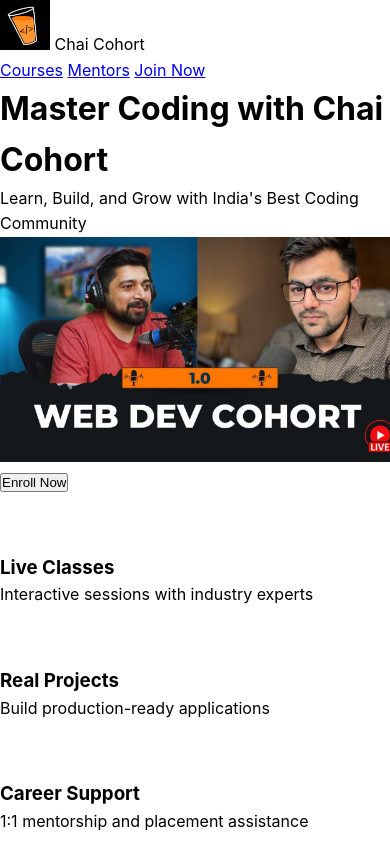
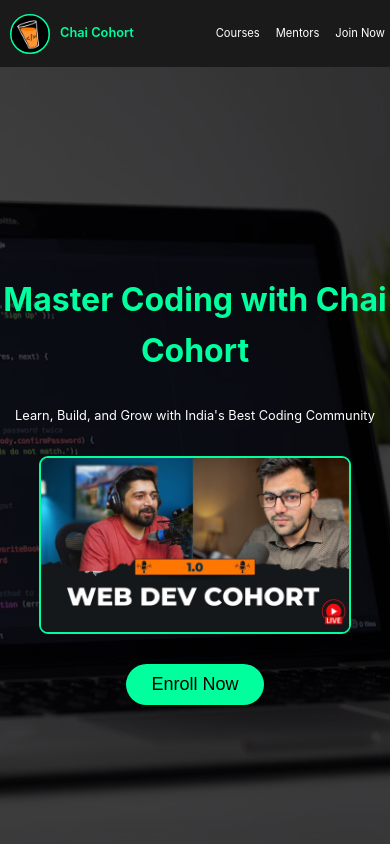
Before and after one commit to rdmondal100/chai-aur-cohort, a website: page CSS/landing-page-challenge/landing-page-2/index.html in a window 390 px wide. Shown: the top 844 px of the page. Drawn offline with Linux system fonts and the light colour scheme.

Commit message:
landing-page-2 done (#1)

```diff
--- a/CSS/landing-page-challenge/landing-page-2/challenge.css
+++ b/CSS/landing-page-challenge/landing-page-2/challenge.css
@@ -8,71 +8,221 @@
 body {
   font-family: "Inter", sans-serif;
   line-height: 1.6;
+  background-color: #1A1A1A;
 }
+
 
 /* Navbar styles */
 .navbar {
-  /* Add styles for the navbar */
+  /* Add styles for navbar */
+  display: flex;
+  justify-content: space-between;
+  align-items: center;
+  padding: 8px 30px;
+  box-sizing: border-box;
+  height: 4.2rem;
 }
 
 .logo {
   /* Add styles for the logo */
+  display: flex;
+  justify-content: center;
+  align-items: center;
+  color: #00FF9D;
+  gap: 5px;
+  font-weight: 600;
+  cursor: pointer;
 }
 
 .logo img {
-  /* Add styles for the logo image */
+  /* Add styles for logo image */
+  border-radius: 50%;
+  border: 2px solid #00FF9D;
+  transform: scale(.8);
+}
+
+.menu {
+  /* Add styles for nav links */
+  display: flex;
+  gap: 50px;
 }
 
 .menu a {
-  /* Add styles for the navigation links */
+  /* Add styles for nav links */
+  text-decoration: none;
+  color: white;
+
 }
 
-.menu a:hover {
-  /* Add hover styles for navigation links */
+.menu a:hover{
+  color: #00FF9D;
+
 }
+
 
 /* Hero section styles */
 .hero {
-  /* Add styles for the hero section */
+  display: flex;
+  justify-content: center;
+  align-items: center;
+  width: 100%;
+  height: 60vh;
+  background-image: url('./assets/chaicohort.png');
+  background-repeat: no-repeat;
+  background-position: center;
+  background-size: cover;
+  object-fit: cover;
+  position: relative;
+  box-sizing: border-box;
+}
+
+.hero::before {
+  content: "";
+  position: absolute;
+  top: 0;
+  left: 0;
+  width: 100%;
+  height: 100%;
+  background: rgba(0, 0, 0, 0.7);
 }
 
 .hero-content {
   /* Add styles for the hero content container */
+  z-index: 1;
+  display: flex;
+  flex-direction: column;
+  gap: 15px;
+  align-items: center;
+  justify-content: center;
 }
 
 .hero-content h1 {
   /* Add styles for the hero heading */
+  color: #00FF9D;
+  text-align: center;
+
 }
 
 .hero-content p {
   /* Add styles for the hero paragraph */
+  color: white;
+  font-size: .8rem;
+  text-align: center;
 }
 
 .hero-content img {
   /* Add styles for the image in the hero section */
+  border: 2px solid #00FF9D;
+  border-radius: 9px;
+  box-sizing: border-box;
+
 }
 
 .enroll-button {
   /* Add styles for the enroll button */
+  padding: 10px 25px;
+  border-radius: 30px;
+  font-size: large;
+  border: none;
+  background-color: #00FF9D;
+  cursor: pointer;
 }
 
 .enroll-button:hover {
   /* Add hover styles for the enroll button */
+  background-color: #03e08b;
+
 }
 
 /* Highlights section styles */
 .highlights {
   /* Add styles for the highlights section */
+  display: flex;
+  align-items: center;
+  justify-content: space-between;
+  gap: 20px;
+  height: 30vh;
+  padding: 10px 30px;
+
+
 }
 
 .highlight-card {
   /* Add styles for each highlight card */
+  background-color: #2A2A2A;
+  border-radius: 8px;
+  width: 30%;
+  height: 90%;
+  padding: 10px 15px;
+  display: flex;
+  justify-content: center;
+  flex-direction: column;
+  align-items: center;
+
+
+
 }
 
 .highlight-card h3 {
   /* Add styles for highlight card headings */
+  color: #00FF9D;
+  text-align: center;
+
 }
 
 .highlight-card p {
   /* Add styles for highlight card paragraphs */
+  color: white;
+  text-align: center;
+  font-size: .9rem;
 }
+
+
+@media (max-width:770px) {
+  .navbar{
+    padding: 10px 5px;
+    gap: 10px;
+  }
+  .logo{
+    font-size: .8rem;
+  }
+  .menu {
+    gap: 16px;
+  }
+
+  .menu a {
+    font-size: .7rem;
+  }
+
+  .hero {
+    height: 100vh;
+
+  }
+  .hero-content{
+    gap: 30px;
+  }
+
+  .highlights {
+    /* Add styles for the highlights section */
+    flex-direction: column;
+    padding: 45px 0px;
+    height: auto;
+
+  }
+
+  .highlight-card {
+    /* Add styles for each highlight card */
+    width: 90%;
+    gap: 20px;
+    padding: 25px 10px;
+    height: max-content;
+  }
+
+  .hero-content img {
+    width: 80%;
+    object-fit: contain;
+    max-height: max-content;
+
+  }
+
+}
```
